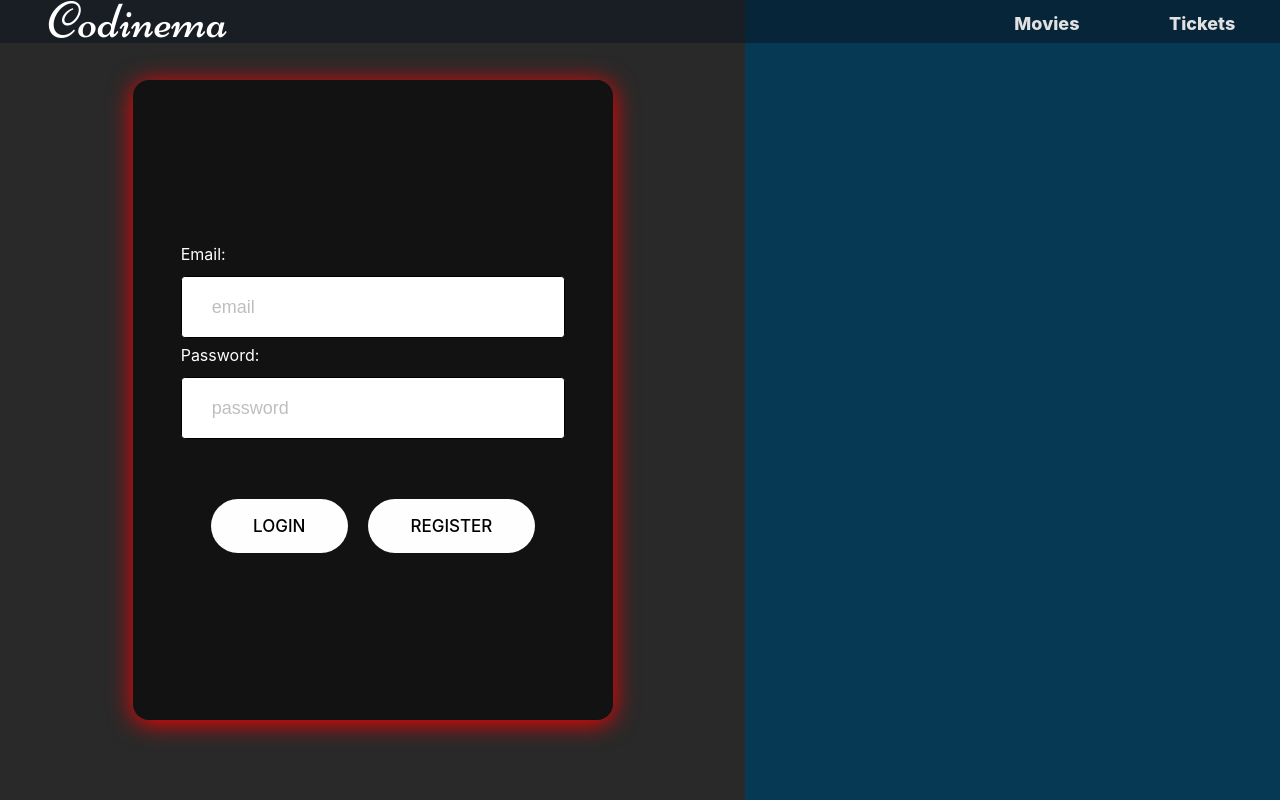
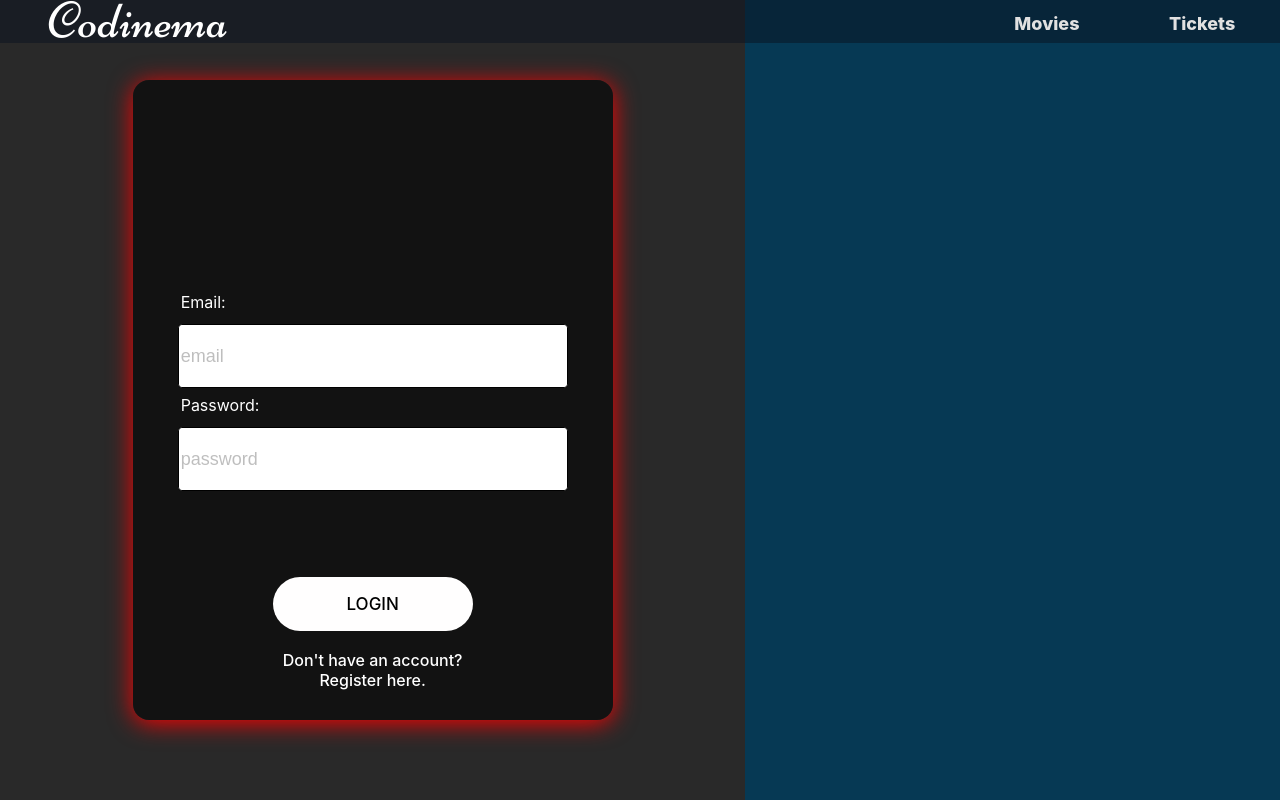
Before and after one commit to RogeSocial/cinema-project, a React (Vite) app in the folder client/: page /login in a window 1280 px wide. Shown: the top 800 px of the page. Built offline with nearby package versions, Linux system fonts and the light colour scheme; a web font is replaced by a local one.

Commit message:
soloved feedback

```diff
--- a/client/src/pages/CreateAccountPage.jsx
+++ b/client/src/pages/CreateAccountPage.jsx
@@ -4,7 +4,7 @@ import '../styles/account.css'
 
 export default function () {
     return (
-        <section>
+        <section className="account">
                 <form className="cover">
                     <label htmlFor="fullname">Fullname:</label>
                     <input type="text" placeholder="full name"></input>
@@ -18,7 +18,7 @@ export default function () {
                     <input type="password" placeholder="confirm password" minLength="8"></input>
                     <br></br>
                     <button className="button">REGISTER</button>
-            <Link to="/login"><button id="button">Already have an account? Sign in.</button></Link>
+                    <Link to="/login"><button className="button-text">Already have an account? Sign in.</button></Link>
                 </form>
         </section>
     )
--- a/client/src/pages/LoginPage.jsx
+++ b/client/src/pages/LoginPage.jsx
@@ -4,23 +4,24 @@ import '../styles/account.css'
 
 export default function () {
 
-    const [popupStyle, showPopup] = useState("hide");
+    const [popupStyle, showPopup] = useState("hide-popup");
 
     const popup = () => {
         showPopup("login-popup")
-        setTimeout(() => showPopup("hide"), 30000)
+        setTimeout(() => showPopup("hide-popup"), 30000)
     }
 
     return (
-        <section>
+        <section className="account">
             <form className="cover">
                 <label htmlFor="email">Email:</label>
                 <input type="email" placeholder="email"></input>
                 <label htmlFor="password">Password:</label>
                 <input type="password" placeholder="password" minLength="8"></input>
-                <div className="button-container">
-                    <button className="button" onClick={popup}>LOGIN</button>
-                    <Link to ="/register"><button className="button">REGISTER</button></Link>
+                <br></br>
+                <div className="button-group">
+                <button className="button" onClick={popup}>LOGIN</button>
+                <Link to ="/register"><button className="button-text">Don't have an account? Register here.</button></Link>
                 </div>
 
                 <div className={popupStyle}>
--- a/client/src/styles/account.css
+++ b/client/src/styles/account.css
@@ -1,8 +1,3 @@
-* {
-    margin: 0;
-    box-sizing: border-box;
-}
-
 .cover {
     background-color: rgba(0, 0, 0, 0.548);
     width: 30em;
@@ -17,20 +12,20 @@
     margin: auto;
 }
 
-a {
+.account a {
     text-decoration: none;
     color: inherit;
 }
 
-.button-container {
-    margin-top: 50px;
+.button-group {
+    position: absolute;
+    bottom: 20px;
     display: flex;
-    width: 100%;
-    justify-content: center;
-    bottom: 50px;
+    flex-direction: column;
+    width: 220px;
 }
 
-.hide {
+.hide-popup {
     display: none;
 }
 
@@ -50,8 +45,7 @@ a {
     transition: 1.5s;
 }
 
-input {
-    top: 50px;
+.account input {
     margin-top: 5px;
     font-size: 15px;
     border: 1px solid black;
@@ -59,14 +53,13 @@ input {
     width: 80%;
     border-radius: 0.25em;
     text-align: left;
-    padding: 2em;
 }
 
-input:focus {
+.account input:focus {
     outline-color: red;
 }
 
-label {
+.account label {
     width: 80%;
     margin: 5px;
 }
@@ -76,9 +69,19 @@ label {
     opacity: 25%;
 }
 
-#button {
+.button-text {
+    display: flex;
     background-color: transparent;
     border: none;
     color: white;
     cursor: pointer;
 }
+
+@media screen and (max-width: 550px) {
+    .cover {
+        width: 100vw;
+        height: 100vh;
+        border-radius: 0px;
+        box-shadow: 0 0 0 0;
+    }
+}
```
Lines whose indentation alone changed are shown as unchanged.
